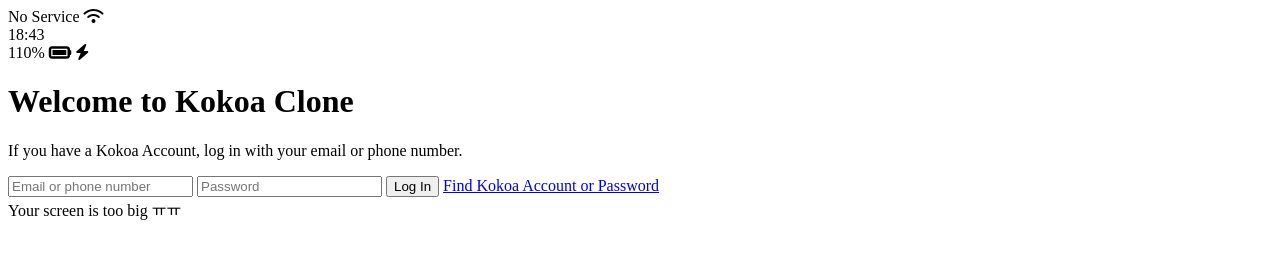
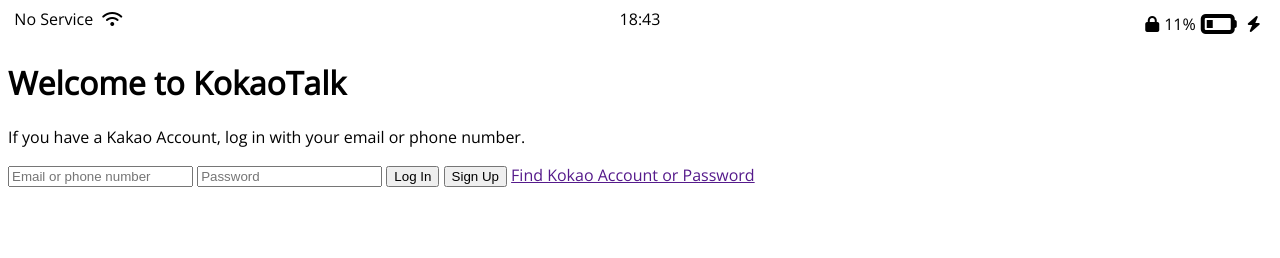
Before and after one commit to busnim269/kokoa-clone-2020, a plain HTML site: page index.html in a window 1280 px wide. Drawn offline with nearby package versions, Linux system fonts and the light colour scheme.

Commit message:
loginpage_first
+html
+css

```diff
--- /dev/null
+++ b/css/styles.css
@@ -0,0 +1,34 @@
+@import url('https://fonts.googleapis.com/css2?family=Open+Sans&display=swap');
+
+body {
+    font-family: 'Open Sans', sans-serif;
+}
+
+.status-bar {
+    display: flex;
+    justify-content: center;
+}
+.status-bar__column {
+    width : 33%;
+}
+.status-bar__column:first-child span{
+    margin-right:5px
+}
+.status-bar__column:nth-child(2) {
+    display: flex;
+    justify-content: center;
+}
+.status-bar__column:last-child {
+    display: flex;
+    justify-content: flex-end;
+    align-items: center;
+}
+.status-bar__column .fa-lock{
+    margin: 0px 5px;
+}
+.status-bar__column .fa-battery-quarter{
+    margin: 0px 5px;
+    }
+.status-bar__column .fa-bolt{
+    margin: 0px 5px;
+    }
--- a/index.html
+++ b/index.html
@@ -1,13 +1,14 @@
 <!DOCTYPE html>
 <html lang="en">
 <head>
-    <link rel="stylesheet" href="css/styles.css" />
-    <meta charset="UTF-8" />
-    <meta name="viewport" content="width=device-width, initial-scale=1.0" />
-    <title>Welcome to Kokoa Clone</title>
+  <link rel="stylesheet" href="css/styles.css">
+  <meta charset="UTF-8">
+  <meta http-equiv="X-UA-Compatible" content="IE=edge">
+  <meta name="viewport" content="width=device-width, initial-scale=1.0">
+  <title>Welcome to KokaoTalk</title>
 </head>
 <body>
-    <div class="status-bar">
+  <div class = "status-bar">
     <div class="status-bar__column">
       <span>No Service</span>
       <i class="fas fa-wifi"></i>
@@ -16,33 +17,26 @@
       <span>18:43</span>
     </div>
     <div class="status-bar__column">
-        <span>110%</span>
-        <i class="fas fa-battery-full fa-lg"></i>
+      <i class="fas fa-lock"></i>
+      <span>11%</span>
+      <i class="fas fa-battery-quarter fa-2x"></i>
       <i class="fas fa-bolt"></i>
     </div>
   </div>
-
-    <header class="welcome-header">
-      <h1 class="welcome-header__title">Welcome to Kokoa Clone</h1>
-      <p class="welcome-header__text">
-        If you have a Kokoa Account, log in with your email or phone number.
+  <header class = "welcome-header">
+    <h1 class = "welcome-header__title">Welcome to KokaoTalk</h1>
+    <p class = "welcome-header__text">
+      If you have a Kakao Account, log in with your email or phone number.
     </p>
   </header>
-
-    <form action="friends.html" method="get" id="login-form">
-      <input name="username" type="text" placeholder="Email or phone number" />
-      <input name="password" type="password" placeholder="Password" />
-      <input type="submit" value="Log In" />
-      <a href="#">Find Kokoa Account or Password</a>
+  <form id="login-form">
+    <input type="text" placeholder="Email or phone number">
+    <input type="password" placeholder="Password">
+    <input type="submit" value="Log In">
+    <input type="submit" value="Sign Up">
+    <a href=""> Find Kokao Account or Password</a>
   </form>
-
-    <div id="no-mobile">
-      <span>Your screen is too big ㅠㅠ</span>
-    </div>
-
-    <script
-      src="https://kit.fontawesome.com/6478f529f2.js"
-      crossorigin="anonymous"
-    ></script>
+  <script src="https://kit.fontawesome.com/6478f529f2.js"
+  crossorigin="anonymous"></script>
 </body>
 </html>
```
Lines whose indentation alone changed are shown as unchanged.
